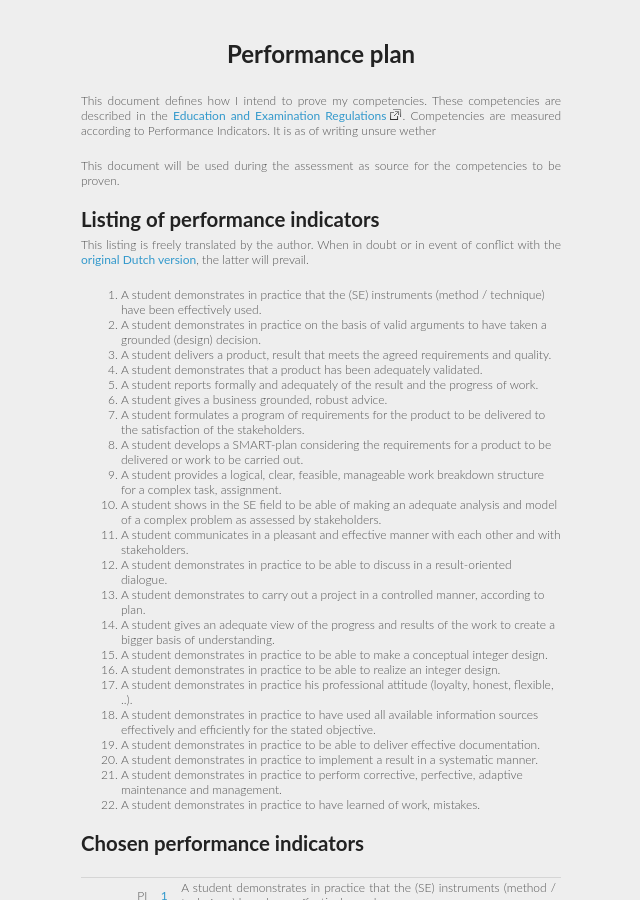
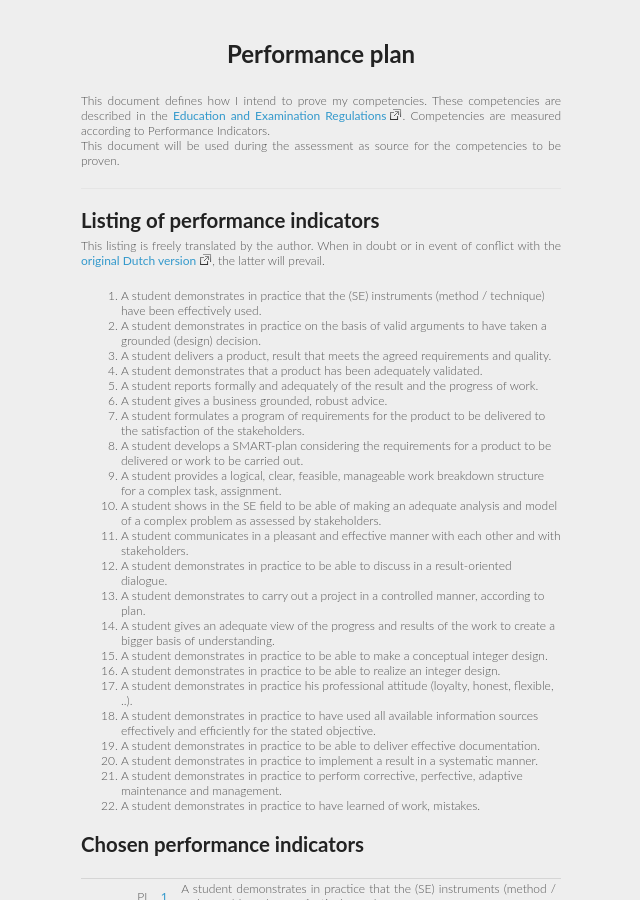
Before and after one commit to xeago/gradblog, a Jekyll site: the page built from graduation/performance-plan.md, in a window 1280 px wide and 900 px high. Shown: the whole window, without its empty margins (319-959 px from the left). Built offline with Jekyll 4.4.1, drawn with Linux system fonts in a browser that asks for light colours; Markdown is read by kramdown in place of the engine named in the settings.

```diff
--- a/graduation/performance-plan.md
+++ b/graduation/performance-plan.md
@@ -3,9 +3,10 @@ layout: simple
 title: Performance plan
 ---
 
-This document defines how I intend to prove my competencies. These competencies are described in the [Education and Examination Regulations]. Competencies are measured according to Performance Indicators. It is as of writing unsure wether
+This document defines how I intend to prove my competencies. These competencies are described in the [Education and Examination Regulations]. Competencies are measured according to Performance Indicators.
+This document will be used during the assessment as source for the competencies to be proven.
 
-This document will be used during the assessment as source for the competencies to be proven.
+---
 
 # Listing of performance indicators
 This listing is freely translated by the author. When in doubt or in event of conflict with the [original Dutch version], the latter will prevail.
```
Also changed, not shown: other parts of graduation/performance-plan.md (+1 -1 lines).
